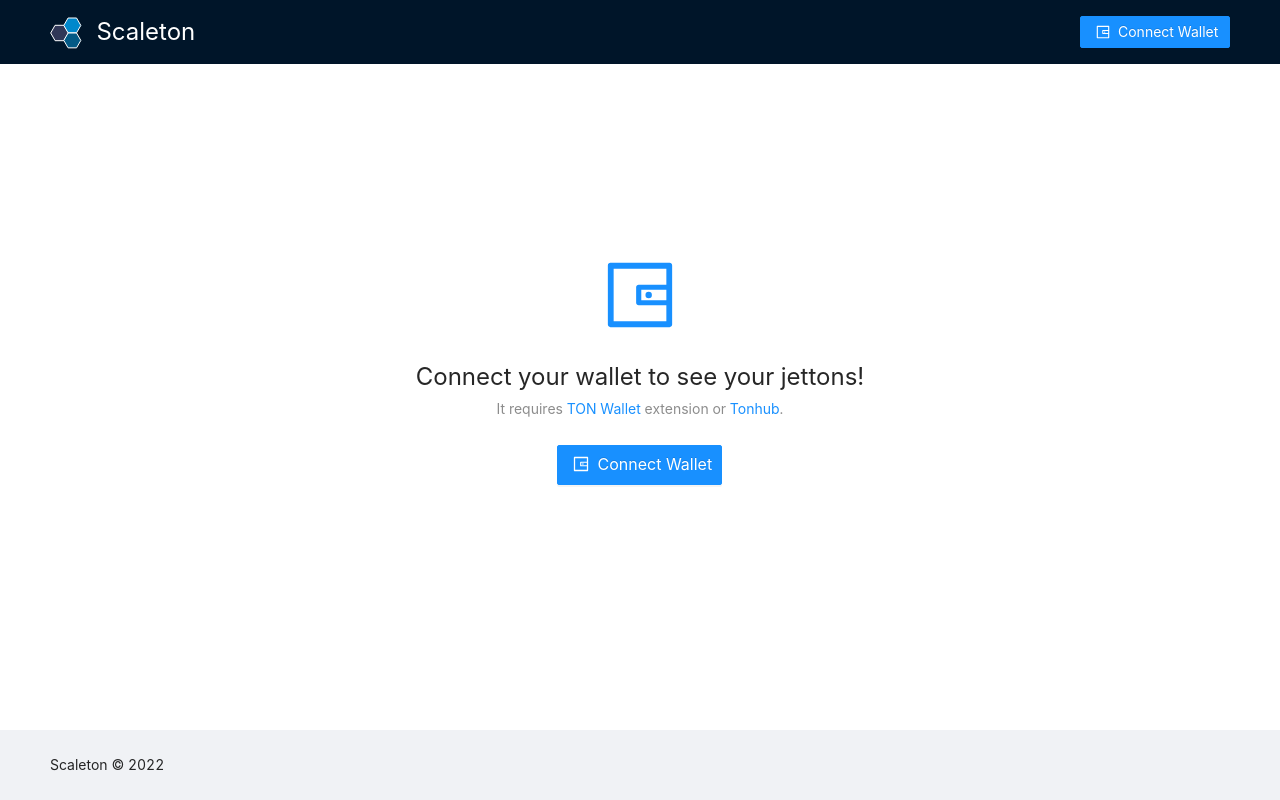
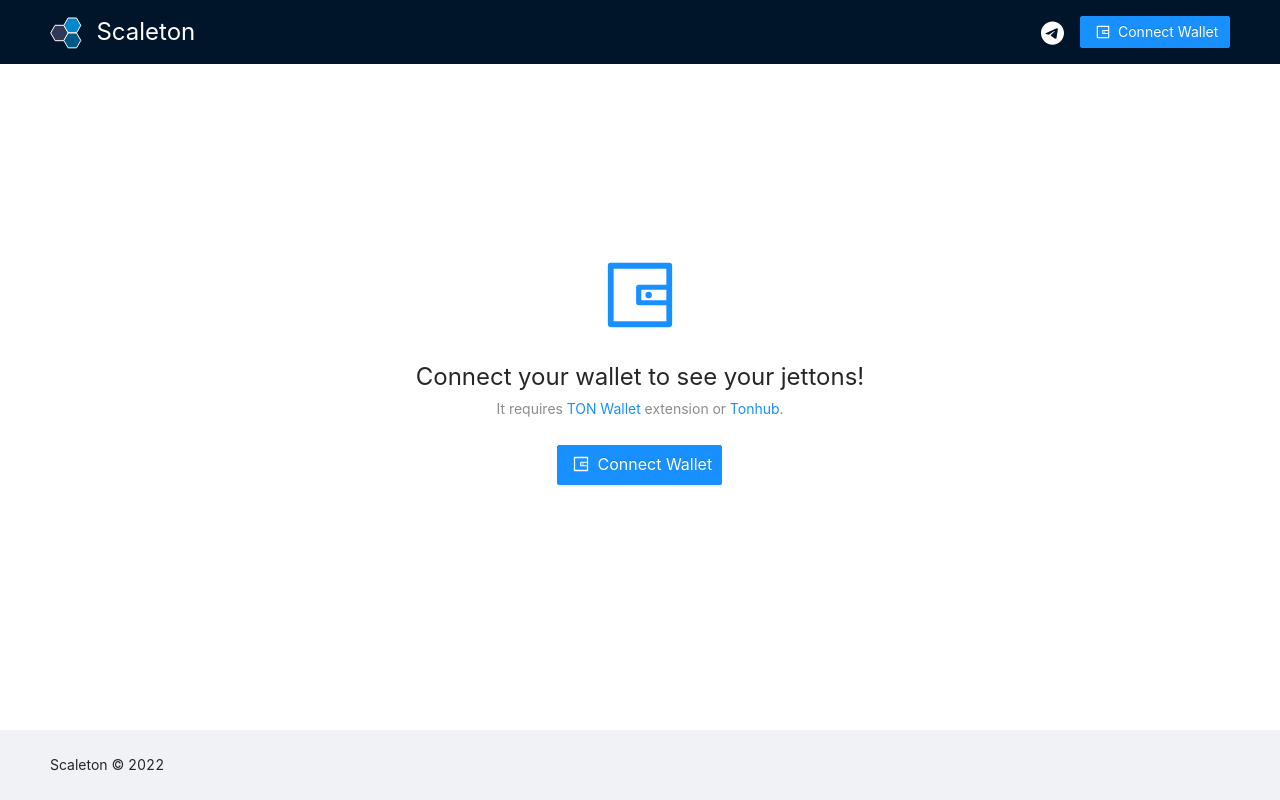
Before and after one commit to scaleton-co/scaleton, a React (Create React App) app: page /assets in a window 1280 px wide. Built offline with nearby package versions, Linux system fonts and the light colour scheme; no server answers; what javascript-time-ago, ton-x, tonweb would draw is missing.

Commit message:
add a link to @Scaleton

```diff
--- a/src/modules/layout/components/NavBar.scss
+++ b/src/modules/layout/components/NavBar.scss
@@ -40,3 +40,15 @@
     width: $wallet-button-width;
   }
 }
+
+.header {
+  .links {
+    text-align: right;
+  }
+
+  img.navbar-icon {
+    height: 24px;
+    vertical-align: middle;
+    filter: invert(1);
+  }
+}
--- a/src/modules/layout/components/NavBar.tsx
+++ b/src/modules/layout/components/NavBar.tsx
@@ -6,6 +6,7 @@
 import { truncateAddress } from '../../jettons/utils/truncateAddress';
 import { IS_TESTNET } from '../../ton/network';
 import { ConnectWalletButton } from '../../wallet/components/ConnectWalletButton/ConnectWalletButton';
+import telegramIcon from '../icons/telegram.svg';
 import { NavBarWalletMenu } from './NavBarWalletMenu';
 import ScaletonIcon from './ScaletonIcon.svg';
 import './NavBar.scss';
@@ -25,7 +26,16 @@
           </div>
         </Col>
 
-        <Col flex="auto"></Col>
+        <Col flex="auto" className="links">
+          <Button
+            ghost
+            type="link"
+            href="https://t.me/Scaleton"
+            icon={<img src={telegramIcon} className="navbar-icon" alt="@Scaleton"/>}
+          >
+            {' '}
+          </Button>
+        </Col>
 
         <Col flex="none" className="wallet-button-section">
           {wallet ? (
```
Also changed, not shown: src/modules/layout/icons/telegram.svg (added).
